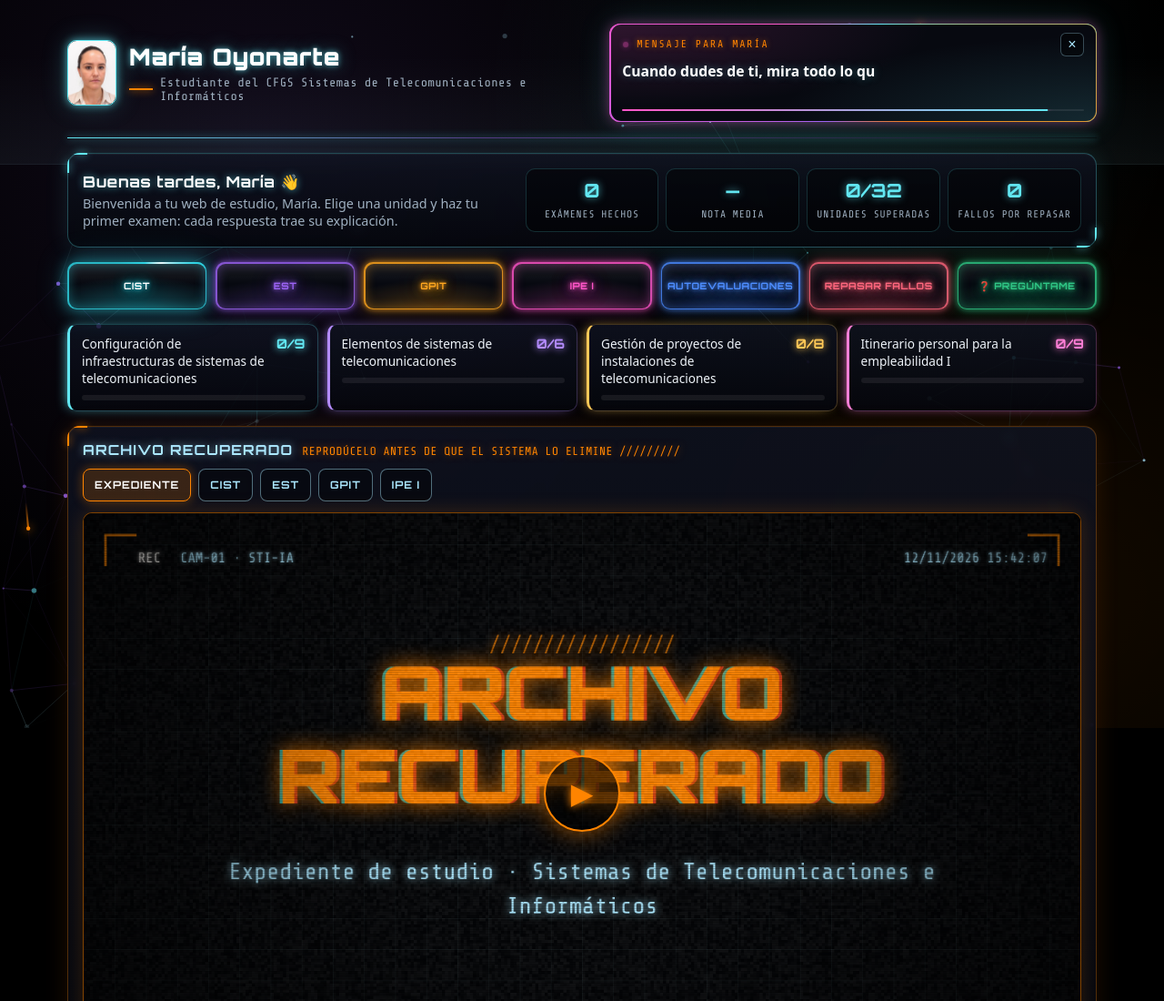
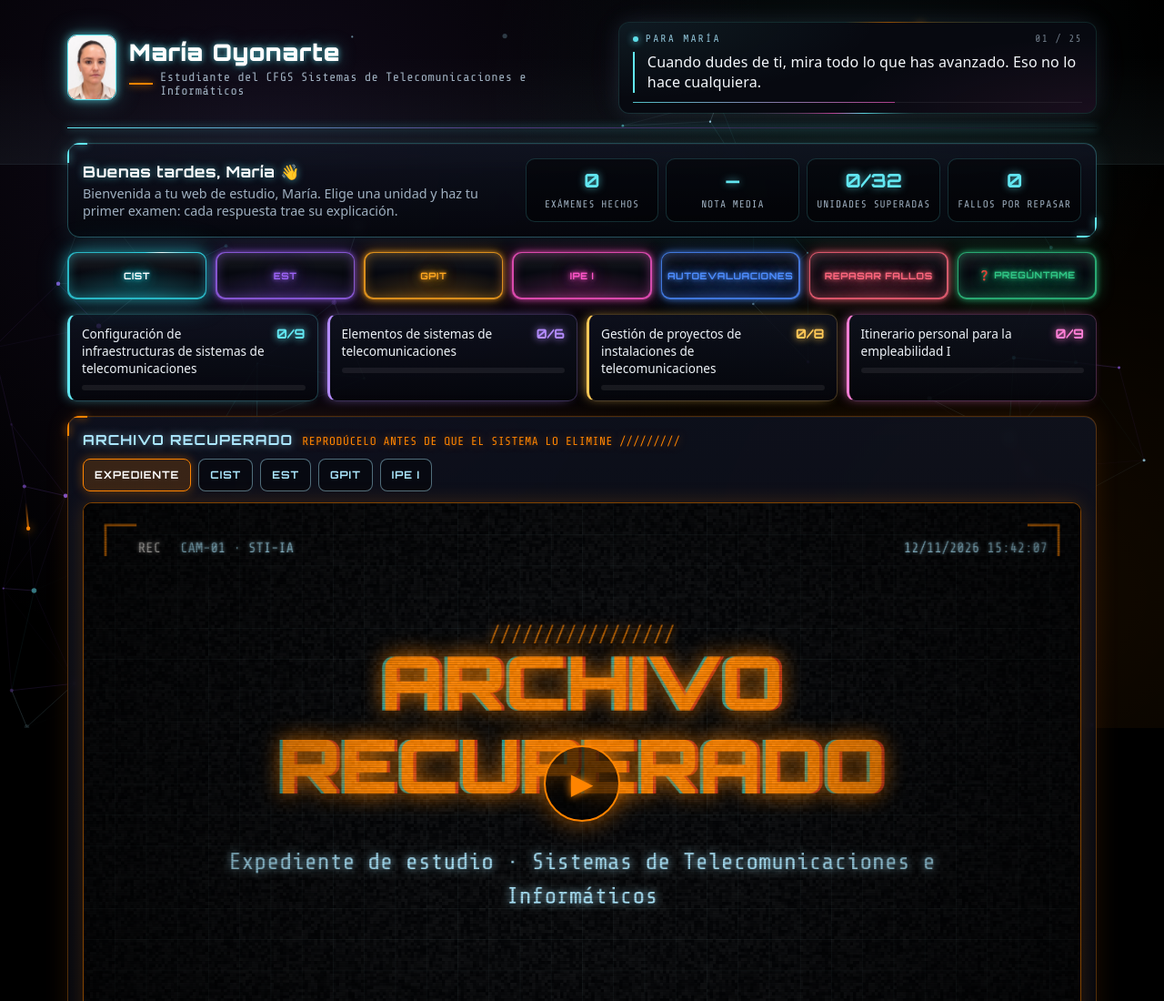
Before and after one commit to Mifsut-Admin/CFGS-STI, a plain HTML site: page index.html in a window 1280 px wide. Shown: the top 1100 px of the page at 91% size. Drawn offline with nearby package versions, Linux system fonts and the light colour scheme; animation ran at ten frames a second.

Commit message:
Frases de ánimo siempre visibles con diseño más elegante
La ventana ya no aparece y desaparece: está fija en la cabecera y la
frase cambia cada 12 s con un fundido suave. Borde de luz que gira
despacio, contador de frase (01 / 25), sin emojis ni efecto máquina de
escribir. Con el ratón encima la frase se queda quieta.

Co-Authored-By: Claude Opus 5.5 <noreply@anthropic.com>

```diff
--- a/animo.js
+++ b/animo.js
@@ -1,7 +1,8 @@
-// Ventana de ánimo en la cabecera: de vez en cuando aparece una frase motivadora para María,
-// se escribe letra a letra con estilo neón y desaparece sola. Las 25 frases salen en orden aleatorio
-// sin repetirse hasta haberlas visto todas (el orden se guarda en el navegador entre visitas).
-// Depende de: comun.js (ALUMNA, almacen, barajar).
+// Frases de ánimo para María, siempre visibles en la cabecera.
+// Cada pocos segundos la frase cambia con un fundido suave; con el ratón encima se queda quieta.
+// Las 25 frases salen en orden aleatorio sin repetirse hasta haberlas visto todas
+// (el orden se guarda en el navegador, así que al volver otro día continúa por donde iba).
+// Depende de: comun.js (ALUMNA, almacen, barajar, esc).
 (() => {
   const caja = document.getElementById("animo");
   if (!caja) return;
@@ -10,50 +11,48 @@
   const FRASES = [
     `${n}, cada pregunta que repasas hoy es un punto más en tu examen de mañana.`,
     "No hace falta ir rápido: hace falta no parar. Y tú no vas a parar.",
-    "Tu cabeza es la mejor antena: cuanto más la orientas al temario, mejor señal recibe. 📡",
+    "Tu cabeza es la mejor antena: cuanto más la orientas al temario, mejor señal recibe.",
     "Los fallos de hoy son las respuestas que ya no fallarás en el examen.",
     "Imagina el día que veas todas las asignaturas aprobadas. Ese día se está construyendo ahora.",
     `${n}, ya sabes más que ayer. Mañana sabrás más que hoy. Así se aprueba.`,
     "Un ciclo superior no se saca en un día: se saca unidad a unidad. Y ya llevas camino.",
     "Cuando dudes de ti, mira todo lo que has avanzado. Eso no lo hace cualquiera.",
-    "Estudiar cansa, pero aprobar compensa. ¡Y tú vas a aprobar!",
+    "Estudiar cansa, pero aprobar compensa. Y tú vas a aprobar.",
     "Hoy toca sumar: una unidad, un repaso, un acierto más.",
-    "Eres más fuerte que cualquier examen de 30 preguntas. 💪",
-    `Señal recibida: ${n} está a tope y nada la detiene. 📶`,
+    "Eres más fuerte que cualquier examen de 30 preguntas.",
+    `Señal recibida: ${n} está a tope y nada la detiene.`,
     "La constancia gana a la suerte. Y tú eres constante.",
     "Cada explicación que lees se queda contigo. Sigue, que funciona.",
     "Lo que hoy te parece difícil, mañana te parecerá fácil.",
-    "Tu yo del futuro, con el título en la mano, te da las gracias por este rato de estudio. 🎓",
+    "Tu yo del futuro, con el título en la mano, te da las gracias por este rato de estudio.",
     `No compitas con nadie, solo con la ${n} de ayer. Y le estás ganando.`,
     `Ánimo, ${n}: con cada test, el aprobado está más cerca.`,
     "Equivocarse es parte del plan. Rendirse, no.",
-    "Tienes cabeza, tienes ganas y tienes esta web. ¡A por todas!",
-    "Un 5 abre la puerta, pero tú puedes ir a por mucho más. ✨",
+    "Tienes cabeza, tienes ganas y tienes esta web. A por todas.",
+    "Un 5 abre la puerta, pero tú puedes ir a por mucho más.",
     "Respira, concéntrate y confía: lo que has estudiado está ahí.",
-    "Cada unidad superada es una celda abierta. ¡Ya queda menos para salir! 🔓",
-    "Hay gente que cree en ti y está deseando celebrar tu aprobado contigo. 🥳",
+    "Cada unidad superada es una puerta abierta. Ya queda menos.",
+    "Hay gente que cree en ti y está deseando celebrar tu aprobado contigo.",
     "Hoy es un gran día para demostrarte de lo que eres capaz.",
   ];
 
-  const PRIMERA = 4000;           // primera frase a los 4 s de entrar
-  const VISIBLE = 14000;          // cada frase se ve 14 s
-  const PAUSA = [45000, 75000];   // y la siguiente sale entre 45 y 75 s después
+  const INTERVALO = 12000;  // cada frase se ve 12 s
+  const FUNDIDO = 600;      // duración del fundido entre frases (ms)
   const calma = matchMedia("(prefers-reduced-motion: reduce)").matches;
 
   caja.innerHTML = `
     <div class="animo-ventana">
       <div class="animo-cab">
         <span class="animo-punto" aria-hidden="true"></span>
-        <span class="animo-titulo">Mensaje para ${esc(n)}</span>
-        <button class="animo-cerrar" type="button" aria-label="Cerrar mensaje">×</button>
+        <span class="animo-titulo">Para ${esc(n)}</span>
+        <span class="animo-cuenta" aria-hidden="true"></span>
       </div>
-      <p class="animo-frase" aria-hidden="true"></p>
-      <span class="animo-lector" aria-live="polite"></span>
+      <p class="animo-frase"></p>
       <div class="animo-tiempo" aria-hidden="true"><span></span></div>
     </div>`;
   const frase = caja.querySelector(".animo-frase");
+  const cuenta = caja.querySelector(".animo-cuenta");
   const barra = caja.querySelector(".animo-tiempo span");
-  const lector = caja.querySelector(".animo-lector");
 
   // Siguiente frase sin repetir: baraja los números 0..24 y los va recorriendo.
   function siguiente() {
@@ -62,61 +61,47 @@
       orden = barajar(FRASES.map((_, i) => i)); pos = 0;
     }
     almacen.guardar("sti-animo", { orden, pos: pos + 1 });
-    return FRASES[orden[pos]];
+    return { texto: FRASES[orden[pos]], num: pos + 1 };
   }
 
-  let reloj = 0, tecleo = 0, restante = 0, desde = 0, visible = false;
-
-  function escribir(texto) {
-    clearInterval(tecleo);
-    if (calma) { frase.textContent = texto; return; }
-    let i = 0;
-    frase.textContent = "";
-    frase.classList.add("escribiendo");
-    tecleo = setInterval(() => {
-      i += 1;
-      frase.textContent = texto.slice(0, i);
-      if (i >= texto.length) { clearInterval(tecleo); frase.classList.remove("escribiendo"); }
-    }, 28);
+  function poner({ texto, num }) {
+    frase.textContent = texto;
+    cuenta.textContent = `${String(num).padStart(2, "0")} / ${FRASES.length}`;
   }
 
-  // La barra inferior se vacía mientras la frase está visible.
-  function cuentaAtras(ms) {
+  let reloj = 0, restante = 0, desde = 0;
+
+  // La línea inferior se vacía poco a poco hasta la siguiente frase.
+  function esperar(ms) {
     restante = ms; desde = performance.now();
-    barra.style.transition = "none"; barra.style.transform = `scaleX(${ms / VISIBLE})`;
+    barra.style.transition = "none"; barra.style.transform = `scaleX(${ms / INTERVALO})`;
     void barra.offsetWidth;
     barra.style.transition = `transform ${ms}ms linear`; barra.style.transform = "scaleX(0)";
     clearTimeout(reloj);
-    reloj = setTimeout(ocultar, ms);
+    reloj = setTimeout(cambiar, ms);
   }
 
-  function mostrar() {
-    if (document.hidden) { programar(5000); return; } // si no está mirando, espera
-    visible = true;
-    caja.classList.add("visible");
-    const texto = siguiente();
-    lector.textContent = texto;
-    escribir(texto);
-    cuentaAtras(VISIBLE);
+  function cambiar() {
+    if (document.hidden) { esperar(INTERVALO); return; } // si no está mirando, no gasta frases
+    const nueva = siguiente();
+    if (calma) { poner(nueva); esperar(INTERVALO); return; }
+    frase.classList.add("saliendo");
+    setTimeout(() => {
+      poner(nueva);
+      frase.classList.remove("saliendo");
+      esperar(INTERVALO);
+    }, FUNDIDO);
   }
-  function ocultar() {
-    visible = false;
-    caja.classList.remove("visible");
-    clearInterval(tecleo);
-    programar(PAUSA[0] + Math.random() * (PAUSA[1] - PAUSA[0]));
-  }
-  function programar(ms) { clearTimeout(reloj); reloj = setTimeout(mostrar, ms); }
 
-  // Con el ratón encima se queda quieta para poder leerla con calma.
+  // Con el ratón encima, la frase no cambia (para leerla con calma).
   caja.addEventListener("mouseenter", () => {
-    if (!visible) return;
     clearTimeout(reloj);
     restante = Math.max(1500, restante - (performance.now() - desde));
     const actual = getComputedStyle(barra).transform;
     barra.style.transition = "none"; barra.style.transform = actual;
   });
-  caja.addEventListener("mouseleave", () => { if (visible) cuentaAtras(restante); });
-  caja.querySelector(".animo-cerrar").addEventListener("click", ocultar);
+  caja.addEventListener("mouseleave", () => esperar(restante));
 
-  programar(PRIMERA);
+  poner(siguiente());
+  esperar(INTERVALO);
 })();
--- a/styles.css
+++ b/styles.css
@@ -373,58 +373,48 @@ details[open] .flecha { transform: rotate(180deg); box-shadow: 0 0 10px color-mi
 #fondo-animado { position: fixed; inset: 0; width: 100%; height: 100%; z-index: -1; pointer-events: none; }
 @media print { #fondo-animado { display: none; } }
 
-/* ---------- Ventana de ánimo en la cabecera (animo.js) ----------
-   En escritorio ocupa el hueco a la derecha del nombre; en móvil aparece debajo. */
+/* ---------- Frases de ánimo en la cabecera (animo.js) ----------
+   Siempre visibles: en escritorio ocupan el hueco a la derecha del nombre; en móvil, debajo.
+   Borde de luz que gira muy despacio y fundido suave al cambiar de frase. */
 .cabecera { flex-wrap: wrap; }
 .cabecera > div:not(.animo) { flex: 1 1 0; min-width: 0; }
-.animo { flex: 1 1 100%; max-height: 0; opacity: 0; transition: max-height .5s ease, opacity .4s ease, margin .5s ease; }
-.animo.visible { max-height: 220px; opacity: 1; margin-top: 4px; }
+.animo { flex: 1 1 100%; }
 .animo-ventana {
   position: relative; isolation: isolate; overflow: hidden;
-  padding: 10px 14px 12px; border-radius: 12px;
-  background: linear-gradient(90deg, #ff55c8, #62e7f2);
-  box-shadow: 0 0 14px rgba(255, 85, 200, .35), 0 0 34px rgba(98, 231, 242, .18);
-  transform: translateY(-8px) scale(.98); transition: transform .5s cubic-bezier(.2, .9, .3, 1.2);
+  padding: 12px 16px 12px; border-radius: 12px;
+  box-shadow: 0 0 22px rgba(98, 231, 242, .10), 0 0 40px rgba(255, 85, 200, .06);
 }
-.animo.visible .animo-ventana { transform: none; animation: animo-entrada .7s ease-out; }
-/* Haz de luz que da vueltas por el borde */
+/* Haz de luz suave que recorre el borde */
 .animo-ventana::before {
   content: ""; position: absolute; z-index: -2; left: 50%; top: 50%; width: 140%; aspect-ratio: 1;
   transform: translate(-50%, -50%);
-  background: conic-gradient(from 0deg, #ff55c8, #62e7f2 25%, #ff8400 50%, #9b63f4 75%, #ff55c8);
-  animation: haz-neon 6s linear infinite;
+  background: conic-gradient(from 0deg, rgba(98, 231, 242, .15), rgba(98, 231, 242, .9) 12%, rgba(255, 85, 200, .7) 22%, rgba(98, 231, 242, .15) 34%, rgba(98, 231, 242, .15) 60%, rgba(255, 132, 0, .55) 74%, rgba(98, 231, 242, .15) 86%);
+  animation: haz-neon 14s linear infinite;
 }
 /* Cristal oscuro del interior */
 .animo-ventana::after {
-  content: ""; position: absolute; z-index: -1; inset: 1.5px; border-radius: 11px;
+  content: ""; position: absolute; z-index: -1; inset: 1px; border-radius: 11px;
   background:
-    radial-gradient(120% 160% at 0 0, rgba(255, 85, 200, .16), transparent 55%),
-    radial-gradient(120% 160% at 100% 100%, rgba(98, 231, 242, .14), transparent 55%),
+    radial-gradient(90% 140% at 0 0, rgba(98, 231, 242, .08), transparent 60%),
+    radial-gradient(90% 140% at 100% 100%, rgba(255, 85, 200, .07), transparent 60%),
     #070910;
 }
 .animo-cab { display: flex; align-items: center; gap: 8px; }
-.animo-punto { width: 8px; height: 8px; border-radius: 50%; background: #ff55c8; box-shadow: 0 0 8px #ff55c8; animation: animo-latido 1.4s ease-in-out infinite; }
-.animo-titulo { font: .72rem var(--mono); letter-spacing: .16em; text-transform: uppercase; color: var(--nar); text-shadow: 0 0 6px rgba(255, 132, 0, .6); }
-.animo-cerrar { margin-left: auto; width: 26px; height: 26px; padding: 0; border-radius: 6px; border: 1px solid rgba(172, 232, 255, .3); background: rgba(0, 0, 0, .4); color: var(--hielo); font-size: 1rem; line-height: 1; cursor: pointer; transition: border-color .2s, color .2s, box-shadow .2s; }
-.animo-cerrar:hover { border-color: #ff55c8; color: #fff; box-shadow: 0 0 10px rgba(255, 85, 200, .5); }
-.animo-cerrar:focus-visible { outline: 2px solid var(--amber); outline-offset: 2px; }
-.animo-frase { margin: 6px 0 9px; min-height: 2.8em; font: 600 .98rem/1.4 system-ui, -apple-system, "Segoe UI", Roboto, sans-serif; color: #fff; text-shadow: 0 0 10px rgba(98, 231, 242, .35); }
-.animo-frase.escribiendo::after { content: "▌"; margin-left: 1px; color: var(--cyan); animation: animo-cursor .7s steps(1) infinite; }
-.animo-tiempo { height: 2px; border-radius: 2px; background: rgba(255, 255, 255, .08); overflow: hidden; }
-.animo-tiempo span { display: block; height: 100%; transform-origin: left; background: linear-gradient(90deg, #ff55c8, #62e7f2); box-shadow: 0 0 8px #ff55c8; }
-.animo-lector { position: absolute; width: 1px; height: 1px; overflow: hidden; clip: rect(0 0 0 0); white-space: nowrap; }
-@keyframes animo-entrada {
-  0% { opacity: 0; filter: brightness(2.2); }
-  15% { opacity: 1; }
-  25% { opacity: .3; }
-  40% { opacity: 1; filter: brightness(1.4); }
-  100% { opacity: 1; filter: none; }
+.animo-punto { width: 6px; height: 6px; border-radius: 50%; background: var(--cyan); box-shadow: 0 0 8px var(--cyan); animation: animo-latido 2.4s ease-in-out infinite; }
+.animo-titulo { font: .7rem var(--mono); letter-spacing: .2em; text-transform: uppercase; color: var(--hielo); opacity: .85; }
+.animo-cuenta { margin-left: auto; font: .7rem var(--mono); letter-spacing: .12em; color: var(--muted); opacity: .7; }
+.animo-frase {
+  position: relative; margin: 8px 0 10px; padding-left: 14px; min-height: 2.8em;
+  font: 500 1rem/1.4 system-ui, -apple-system, "Segoe UI", Roboto, sans-serif; letter-spacing: .01em; color: #f4f7fb;
+  border-left: 2px solid var(--cyan);
+  transition: opacity .6s ease, transform .6s ease, filter .6s ease;
 }
-@keyframes animo-latido { 50% { opacity: .35; transform: scale(.75); } }
-@keyframes animo-cursor { 50% { opacity: 0; } }
+.animo-frase.saliendo { opacity: 0; transform: translateY(6px); filter: blur(4px); }
+.animo-tiempo { height: 1px; background: rgba(255, 255, 255, .07); overflow: hidden; }
+.animo-tiempo span { display: block; height: 100%; transform-origin: left; background: linear-gradient(90deg, var(--cyan), rgba(255, 85, 200, .8)); opacity: .8; }
+@keyframes animo-latido { 50% { opacity: .3; } }
 @media (min-width: 900px) {
-  .cabecera { flex-wrap: nowrap; min-height: 134px; }
+  .cabecera { flex-wrap: nowrap; }
   .cabecera > div:not(.animo) { flex: 0 1 auto; }
-  .animo { flex: 0 1 560px; margin-left: auto; }
-  .animo.visible { margin-top: 0; }
+  .animo { flex: 0 1 540px; margin-left: auto; }
 }
```
Also changed, not shown: index.html (+7 -7 lines).
